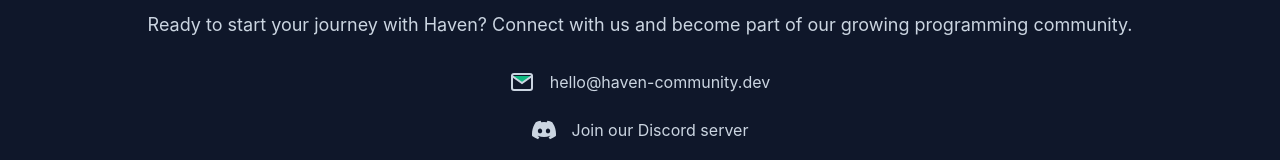
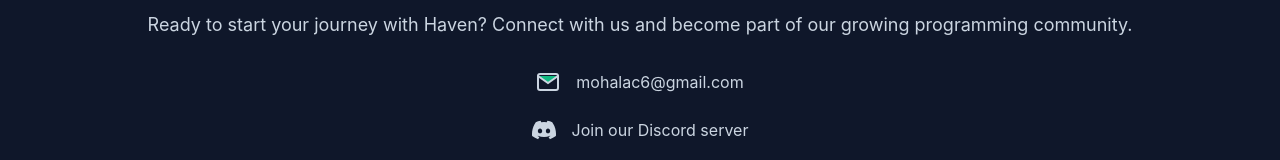
Before and after one commit to mamadou6c/Haven, a plain HTML site: page index.html in a window 1280 px wide. Shown: the part 3432-3592 px from the top of the page. Drawn offline with Linux system fonts and the light colour scheme.

Commit message:
Update index.html

```diff
--- a/index.html
+++ b/index.html
@@ -380,7 +380,7 @@
                                 >
                                     <use href="assets/icons.svg#email"></use>
                                 </svg>
-                                <span>hello@haven-community.dev</span>
+                                <span>mohalac6@gmail.com</span>
                             </div>
                             <div class="contact-method">
                                 <svg
```
